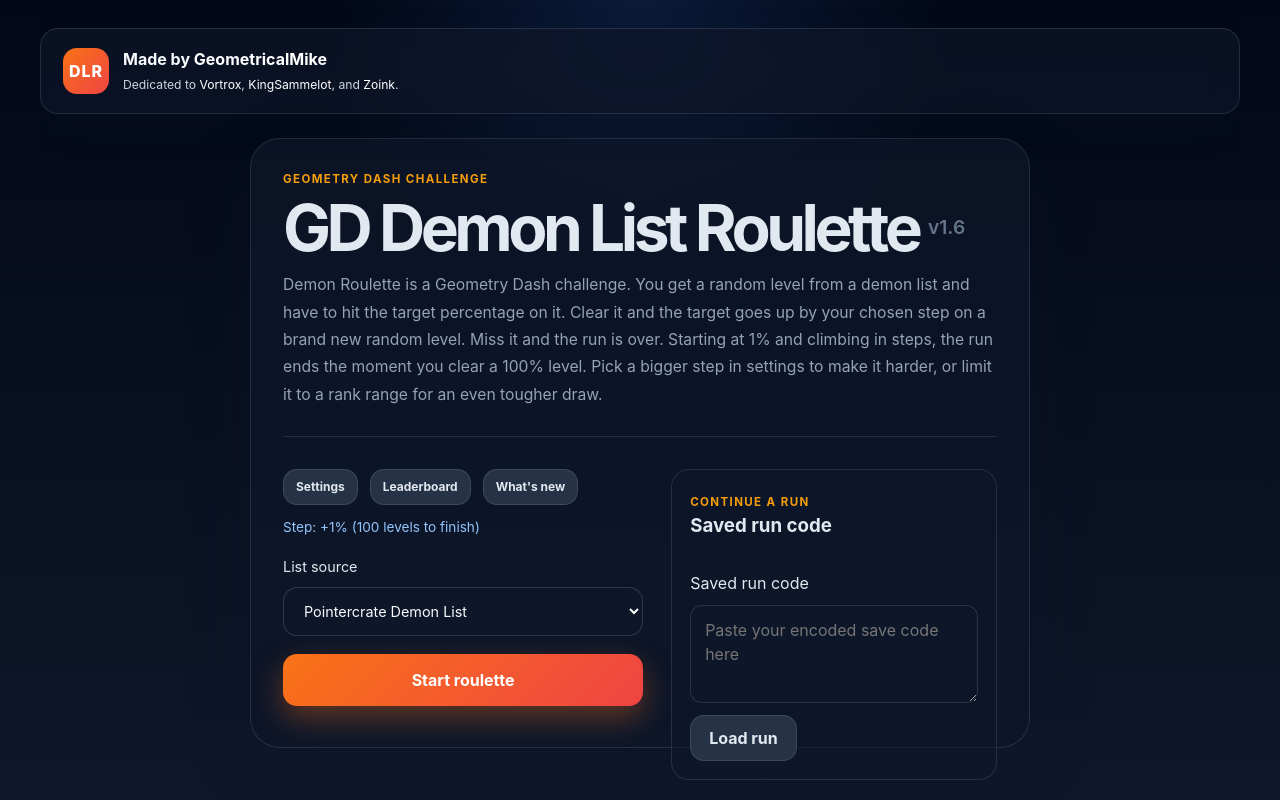
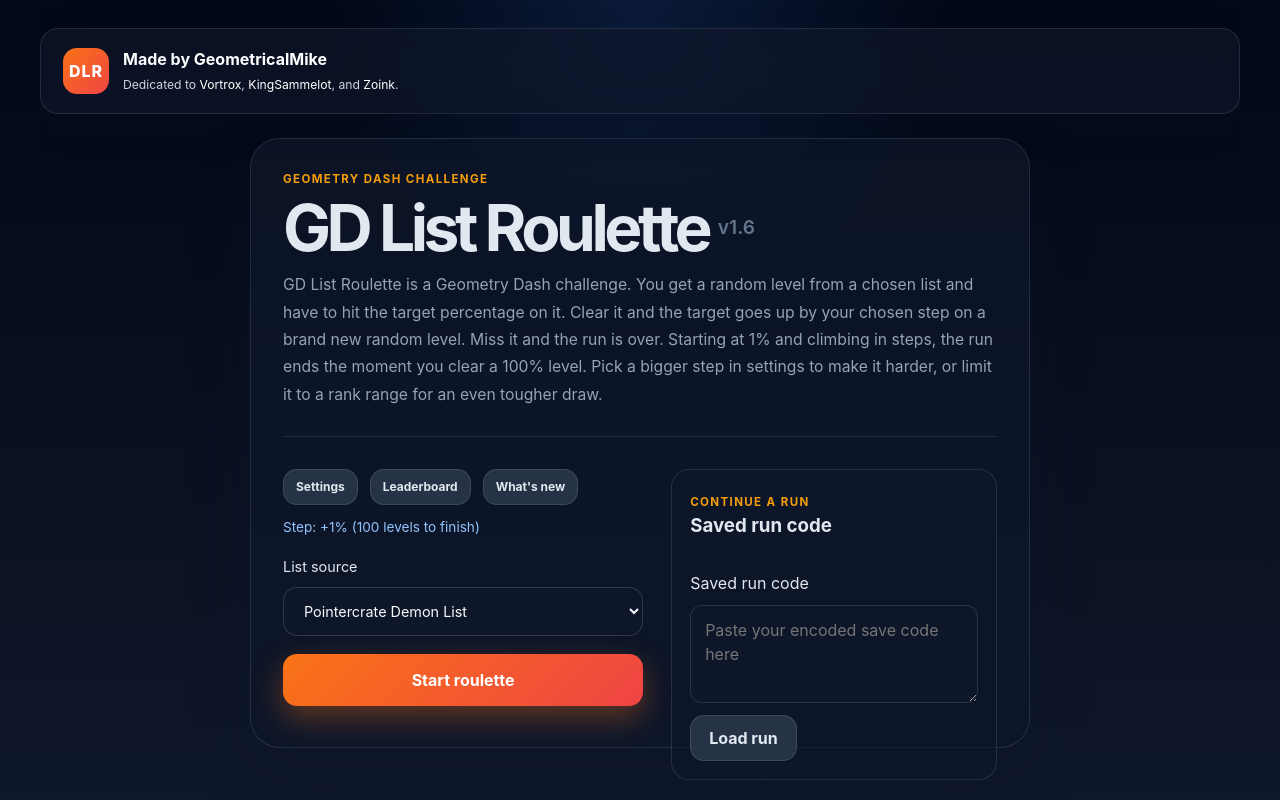
Before and after one commit to MicahThePro/gd-demon-list-roulette, a React (Vite) app: page / in a window 1280 px wide. Built offline with nearby package versions, Linux system fonts and the light colour scheme.

Commit message:
update 1.6 random additions

```diff
--- a/index.html
+++ b/index.html
@@ -4,7 +4,7 @@
     <meta charset="UTF-8" />
     <link rel="icon" type="image/svg+xml" href="/favicon.svg" />
     <meta name="viewport" content="width=device-width, initial-scale=1.0" />
-    <title>GD Demon List Roulette</title>
+    <title>GD List Roulette</title>
   </head>
   <body>
     <div id="root"></div>
--- a/src/data/changelog.js
+++ b/src/data/changelog.js
@@ -12,7 +12,7 @@
  * bumping the version means adding a release at the top and nothing else. The
  * page heading and the "What's new" heading both read from it.
  */
-export const SITE_NAME = 'GD Demon List Roulette'
+export const SITE_NAME = 'GD List Roulette'
 export const CHANGELOG = [
   {
     id: 'v1-6',
--- a/src/pages/HomePage.jsx
+++ b/src/pages/HomePage.jsx
@@ -275,7 +275,7 @@
             <span className="hero-version">{LATEST_VERSION}</span>
           </h1>
           <p className="lead">
-            Demon Roulette is a Geometry Dash challenge. You get a random level from a demon list and
+            GD List Roulette is a Geometry Dash challenge. You get a random level from a chosen list and
             have to hit the target percentage on it. Clear it and the target goes up by your chosen step
             on a brand new random level. Miss it and the run is over. Starting at 1% and climbing in
             steps, the run ends the moment you clear a 100% level. Pick a bigger step in settings to
```
Also changed, not shown: 3 other files (tests, documents, lock files or other folders).
